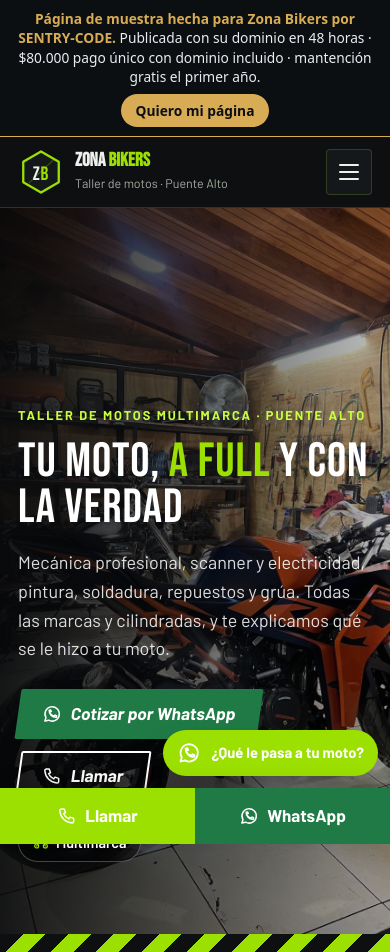
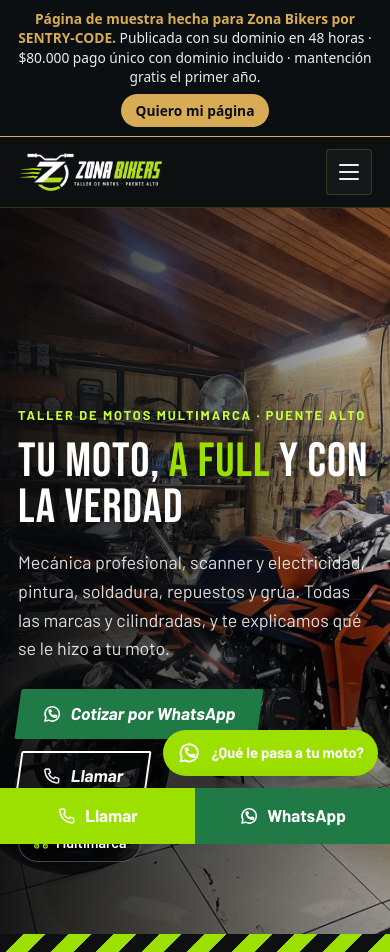
Before and after one commit to delaguardaagustin/zonabiker-taller-de-motos, a plain HTML site: page index.html in a window 390 px wide. Shown: the top 952 px of the page. Drawn offline with Linux system fonts and the light colour scheme.

Commit message:
Zona Bikers: logo elegido (opción 2 de Canva) en la cabecera y el ícono
Co-Authored-By: Claude Opus 5.5 <noreply@anthropic.com>

```diff
--- a/index.html
+++ b/index.html
@@ -13,7 +13,7 @@
 <meta property="og:type" content="website">
 <meta name="twitter:card" content="summary_large_image">
 <meta name="theme-color" content="#0d0f11">
-<link rel="icon" href="assets/logo.svg" type="image/svg+xml"><link rel="icon" href="assets/icono.png" sizes="192x192"><link rel="apple-touch-icon" href="assets/icono.png">
+<link rel="icon" href="assets/icono.png" sizes="192x192"><link rel="apple-touch-icon" href="assets/icono.png">
 <link rel="preconnect" href="https://fonts.googleapis.com"><link rel="preconnect" href="https://fonts.gstatic.com" crossorigin>
 <link href="https://fonts.googleapis.com/css2?family=Bebas+Neue&family=Barlow:wght@400;500;600;700&display=swap" rel="stylesheet">
 <script>document.documentElement.classList.add('js')</script>
@@ -133,6 +133,8 @@ h1,h2,h3{font-weight:400;letter-spacing:.02em;line-height:.95}h1{font-size:clamp
 .mapa-off{display:flex;flex-direction:column;align-items:flex-start;justify-content:center;gap:12px;padding:22px;background:var(--panel);border:1px solid var(--linea);border-radius:var(--r);min-height:240px}
 .mapa-off p{margin:0;color:var(--suave);font-size:.92rem;max-width:40ch}
 .mapa-off a{color:var(--c1);font-weight:600}
+
+.marca .logo-h{height:48px;width:auto;display:block}@media (max-width:520px){.marca .logo-h{height:40px}}
 </style>
 </head>
 <body>
@@ -147,7 +149,7 @@ h1,h2,h3{font-weight:400;letter-spacing:.02em;line-height:.95}h1{font-size:clamp
 <div class="muestra"><div><span><b>Página de muestra hecha para Zona Bikers por SENTRY-CODE.</b> Publicada con su dominio en 48 horas · $80.000 pago único con dominio incluido · mantención gratis el primer año.</span><a href="https://wa.me/56974479565?text=Hola%20Agust%C3%ADn%2C%20vi%20la%20p%C3%A1gina%20de%20muestra%20de%20Zona Bikers%20y%20quiero%20publicarla" target="_blank" rel="noopener">Quiero mi página</a></div></div>
 
 <header><div class="wrap nav">
-  <a class="marca" href="#inicio" aria-label="Zona Bikers, ir al inicio"><svg class="logo-zb" viewBox="0 0 64 64" aria-hidden="true"><path d="M32 3.5 56.7 17.8v28.4L32 60.5 7.3 46.2V17.8Z" fill="#15181b" stroke="#9be000" stroke-width="3.2" stroke-linejoin="round"/><path d="M15 47.5 49.5 15" stroke="#9be000" stroke-width="1.6" opacity=".28"/><text x="32" y="42.5" text-anchor="middle" font-family="'Bebas Neue',Impact,sans-serif" font-size="27" letter-spacing="1" fill="#eef1ea">Z<tspan fill="#9be000">B</tspan></text></svg><span><b>ZONA <em>BIKERS</em></b><small>Taller de motos · Puente Alto</small></span></a>
+  <a class="marca" href="#inicio" aria-label="Zona Bikers, ir al inicio"><img class="logo-h" src="assets/logo-zona-bikers.png" alt="Zona Bikers · Taller de motos · Puente Alto" width="436" height="120"></a>
   <nav class="menu" aria-label="Secciones"><a href="#servicios">Servicios</a><a href="#trabajos">Trabajos</a><a href="#ubicacion">Ubicación</a><a href="#contacto">Contacto</a></nav>
   <a class="btn btn-p" href="#contacto">Cotizar</a>
   <button class="menu-btn" type="button" aria-expanded="false" aria-controls="menu-movil" aria-label="Abrir menú"><span></span><span></span><span></span></button>
```
Also changed, not shown: assets/icono.png, assets/logo-zona-bikers.png (added), assets/logo.svg (deleted).
